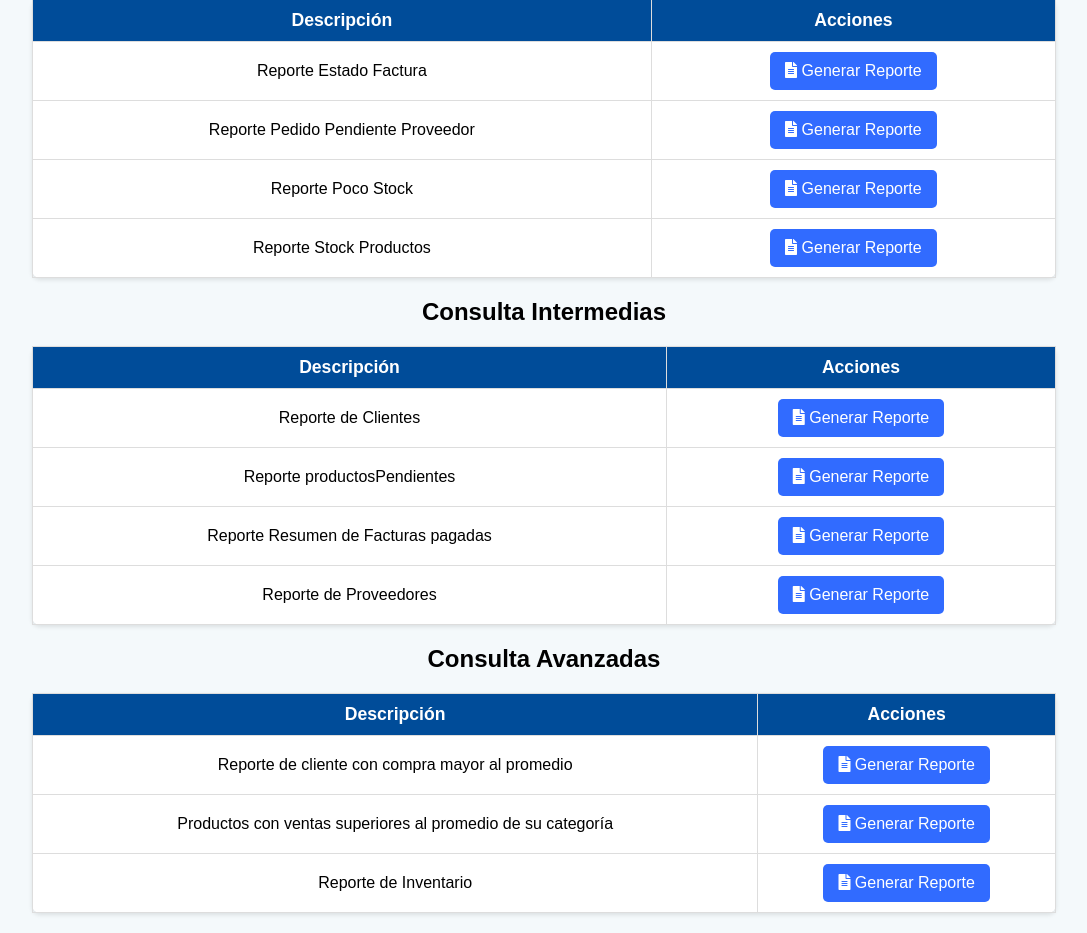
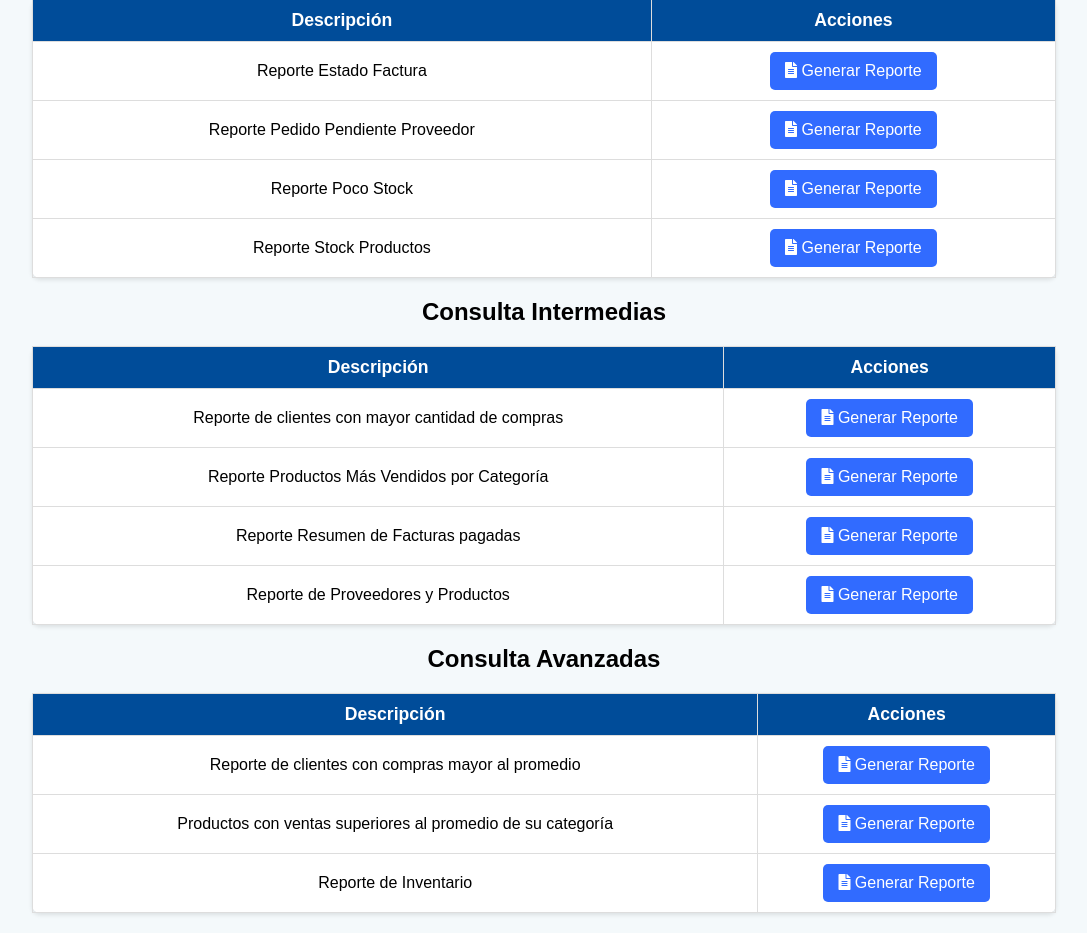
Before and after one commit to DiegoAJimenezD/ProyectoBDDroguerias, a PHP site: page /reportes.php in a window 1280 px wide. Shown: the part 269-1202 px from the top of the page, without its empty margins (96-1183 px from the left). Run offline with PHP 8.4, Linux system fonts and the light colour scheme.

Commit message:
Se acomodaron los nombres de los reportes en el panel del administrador

```diff
--- a/reporte_cliente.php
+++ b/reporte_cliente.php
@@ -98,7 +98,8 @@ $result = $conn->query($sql);
 </head>
 <body>
     <div class="container">
-        <h1>Reporte de Clientes y Productos Comprados</h1>
+        <h1>Clientes con mayor cantidad de compras</h1>
+        <p>Muestra los clientes que más han comprado, la cantidad total de productos adquiridos y el monto total gastado.</p>
 
         <!-- Botón para regresar -->
         <button onclick="window.location.href='reportes.php';">Volver</button>
--- a/reportes.php
+++ b/reportes.php
@@ -123,14 +123,14 @@
     </thead>
     <tbody>
 
-    <td>Reporte de Clientes</td>
+    <td>Reporte de clientes con mayor cantidad de compras</td>
                 <td>
                     <button onclick="window.location.href='reporte_cliente.php'">
                         <i class="fas fa-file-alt"></i> Generar Reporte
                      </button>
                 </td>
         <tr>
-            <td>Reporte productosPendientes</td>
+            <td>Reporte Productos Más Vendidos por Categoría</td>
             <td>
             <button onclick="window.location.href='productosCategoriaEstadistica.php';">
             <i class="fas fa-file-alt"></i> Generar Reporte
@@ -146,7 +146,7 @@
                 </td>
         </tr>
 
-        <td>Reporte de Proveedores</td>
+        <td>Reporte de Proveedores y Productos</td>
                 <td>
                     <button onclick="window.location.href='reporte_proveedores.php'">
                         <i class="fas fa-file-alt"></i> Generar Reporte
@@ -176,7 +176,7 @@
     </thead>
     <tbody>
         <tr>
-            <td>Reporte de cliente con compra mayor al promedio</td>
+            <td>Reporte de clientes con compras mayor al promedio</td>
                 <td>
                     <button onclick="window.location.href='reporte_cliente_avanzado.php'">
                         <i class="fas fa-file-alt"></i> Generar Reporte
```
